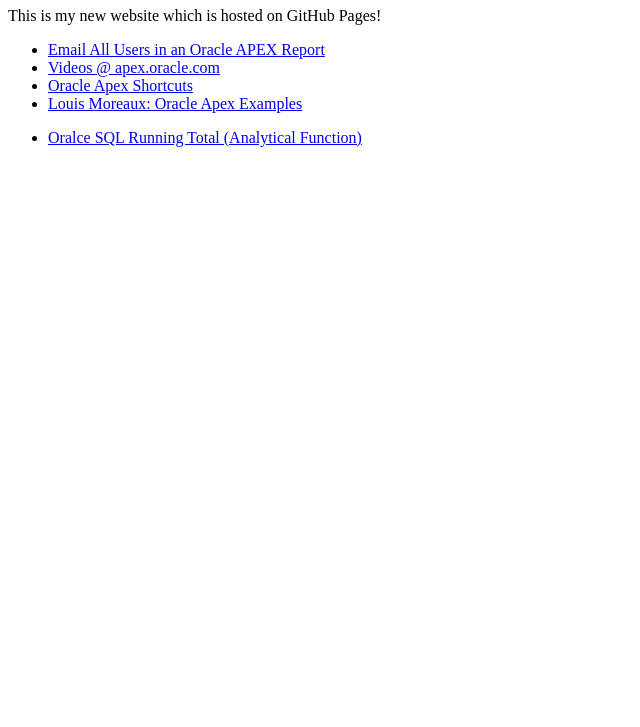
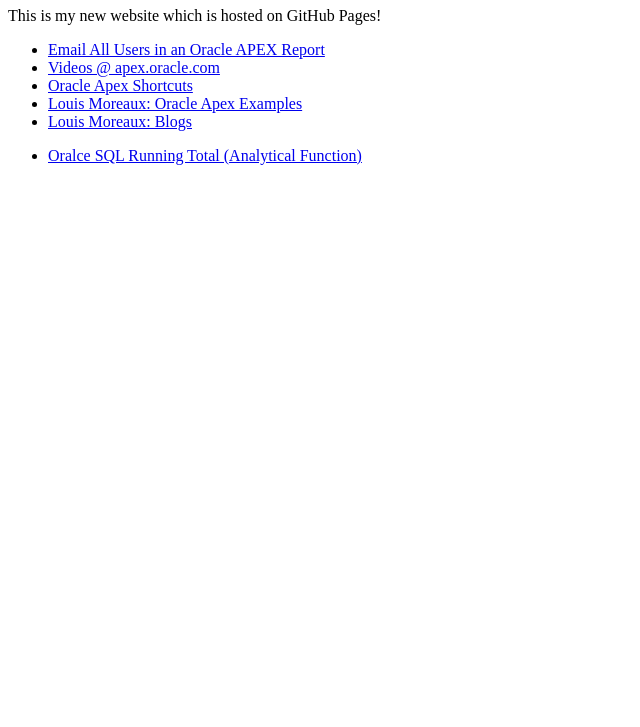
Before and after one commit to dharric/dharric.github.io, a plain HTML site: page index.html in a window 1280 px wide. Shown: the part 73-800 px from the top of the page, without its empty margins (0-640 px from the left). Drawn offline with Linux system fonts and the light colour scheme.

Commit message:
Update index.html

```diff
--- a/index.html
+++ b/index.html
@@ -15,6 +15,8 @@
         <li><a href="https://apex.oracle.com/en/learn/videos/" target="new">Videos @ apex.oracle.com</a></li>
         <li><a href="https://apex.oracle.com/shortcuts" target="new">Oracle Apex Shortcuts</a></li>
         <li><a href="https://apex.oracle.com/pls/apex/r/louis/examples/home?session=23334863538052" target="new">Louis Moreaux: Oracle Apex Examples</a></li>
+        <li><a href="https://lmoreaux.hashnode.dev" target="new">Louis Moreaux: Blogs</a></li>
+
       </ul>
       <ul>
         <li><a href="https://blogs.oracle.com/sql/post/cumulative-running-total-of-previous-rows-with-sql" target="new">Oralce SQL Running Total (Analytical Function)</a></li>
```
